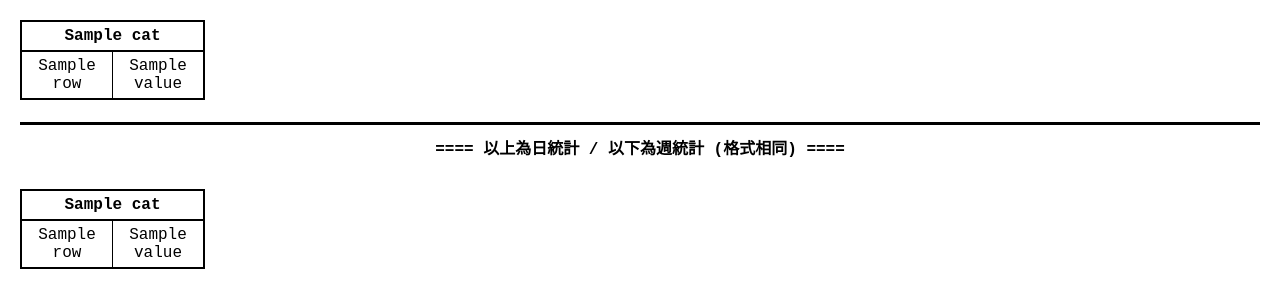
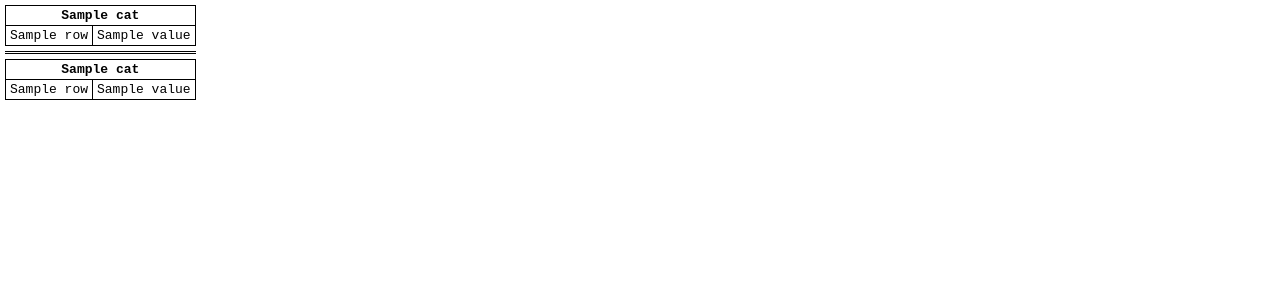
Before and after one commit to a62005/yf_for_turtle, a Python web app: template src/visualizer/templates/stats_table.html in a window 1280 px wide. Shown: the top 308 px of the page. Run offline with Jinja, Linux system fonts and the light colour scheme; the template is opened without the code that fills it: most values are stand-ins (such as "Sample title", 1, 10 or a date in 2020).

Commit message:
fix: optimize visual style for compact horizontal grid and prevent text wrapping

```diff
--- a/src/visualizer/templates/stats_table.html
+++ b/src/visualizer/templates/stats_table.html
@@ -5,47 +5,45 @@
 <style>
     body {
         font-family: 'Courier New', Courier, monospace;
+        font-size: 13px;
         color: #000;
         background-color: #fff;
-        margin: 20px;
+        margin: 5px;
+        width: max-content;
     }
     .stats-container {
         display: flex;
-        flex-wrap: wrap;
+        flex-wrap: nowrap;
         gap: 0;
     }
     .stats-table {
         border-collapse: collapse;
-        border: 2px solid #000;
-        min-width: 160px;
         text-align: center;
-        margin-left: -2px;
-        margin-bottom: 2px;
+        margin-left: -1px;
     }
     .stats-table:first-child {
         margin-left: 0;
     }
     .stats-table tr.header {
-        border-bottom: 2px solid #000;
         font-weight: bold;
     }
     .stats-table td {
         border: 1px solid #000;
-        padding: 5px;
+        padding: 2px 4px;
+        text-align: center;
+        white-space: nowrap;
     }
     .stats-table td.name {
-        width: 80px;
+        min-width: 60px;
     }
     .stats-table td.value {
-        width: 80px;
+        min-width: 50px;
     }
     .separator {
         width: 100%;
-        margin: 20px 0;
-        border-top: 3px solid #000;
-        padding: 10px 0;
-        text-align: center;
-        font-weight: bold;
+        margin: 5px 0;
+        border-top: 3px double #000;
+        height: 0;
     }
 </style>
 </head>
@@ -70,9 +68,7 @@
 {% endif %}
 
 {% if daily and weekly %}
-    <div class="separator">
-        ==== 以上為日統計 / 以下為週統計 (格式相同) ====
-    </div>
+    <div class="separator"></div>
 {% endif %}
 
 {% if weekly %}
```
Also changed, not shown: tests/test_visualizer_renderer.py (+1 -2 lines).
